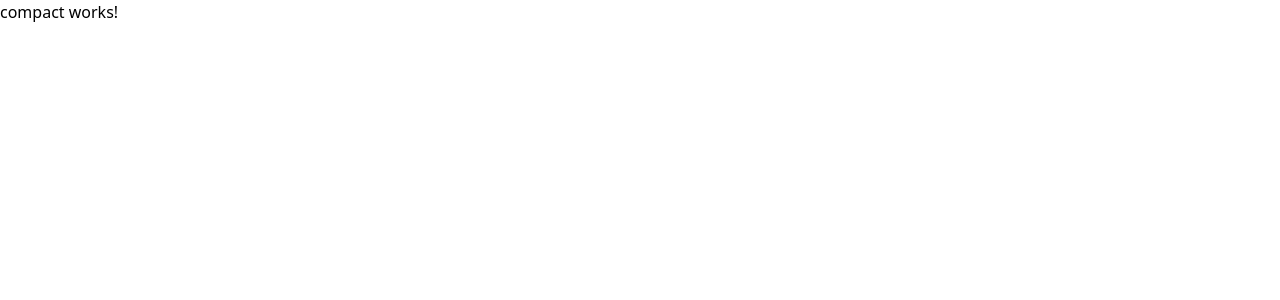
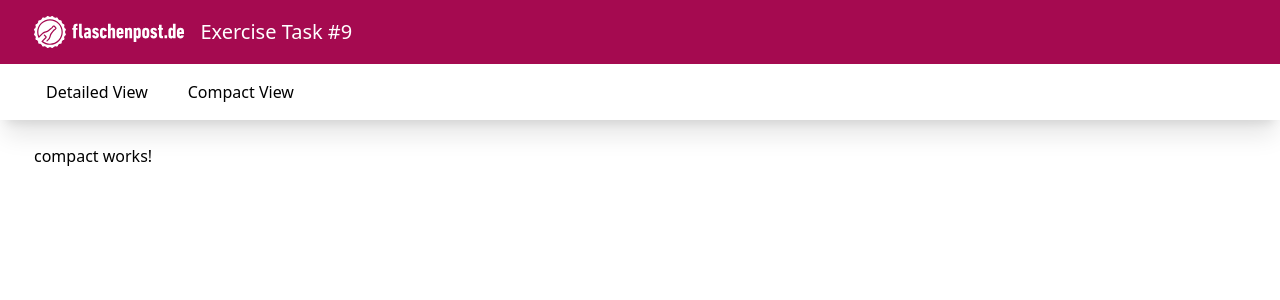
Before and after one commit to KL2808/flaschenpost-exercise-9, an Angular app: page /products-compact in a window 1280 px wide. Shown: the top 300 px of the page. Built offline with nearby package versions, Linux system fonts and the light colour scheme.

Commit message:
feat: add main layout to root component

```diff
--- /dev/null
+++ b/src/app/app.component.html
@@ -0,0 +1,36 @@
+<header class="shadow-xl bg-[#a50a50]">
+  <div class="container mx-auto max-w-[1260px] py-4 px-6">
+    <div class="flex items-center gap-4">
+      <img
+        class="h-8 w-auto"
+        src="./../assets/flapo.logo.svg"
+        alt="flaschenpost logo"
+      />
+      <p class="text-xl text-bold text-white">Exercise Task #9</p>
+    </div>
+  </div>
+</header>
+<nav class="shadow-xl bg-[#ffffff]">
+  <div class="container mx-auto max-w-[1260px] py-2 px-6">
+    <div class="flex items-center gap-4">
+      <ng-container *ngFor="let route of routes">
+        <ng-container *ngIf="route.title">
+          <a
+            *ngIf="route.title"
+            routerLink="{{ route.path }}"
+            routerLinkActive="active"
+            class="hover:bg-black/[.3] px-3 py-2 rounded-md text-bold text-base"
+          >
+            {{ route.title }}
+          </a>
+        </ng-container>
+      </ng-container>
+    </div>
+  </div>
+</nav>
+
+<main>
+  <div class="container mx-auto max-w-[1260px] py-6 px-6">
+    <router-outlet></router-outlet>
+  </div>
+</main>
--- a/src/app/app.component.ts
+++ b/src/app/app.component.ts
@@ -1,7 +1,10 @@
+import { routes } from './app.routes';
 import { Component } from '@angular/core';
 
 @Component({
   selector: 'app-root',
-  template: `<router-outlet></router-outlet>`,
+  templateUrl: './app.component.html',
 })
-export class AppComponent {}
+export class AppComponent {
+  readonly routes = routes;
+}
--- a/src/app/app.routes.ts
+++ b/src/app/app.routes.ts
@@ -7,11 +7,13 @@ export const routes: Route[] = [
     pathMatch: 'full',
   },
   {
+    title: 'Detailed View',
     path: 'products-detailed',
     loadChildren: () =>
       import('./pages/detailed/detailed.module').then((m) => m.DetailedModule),
   },
   {
+    title: 'Compact View',
     path: 'products-compact',
     loadChildren: () =>
       import('./pages/compact/compact.module').then((m) => m.ComapctModule),
```
Also changed, not shown: src/app/app.module.ts (+7 -1 lines), src/assets/flapo.logo.svg (added).
